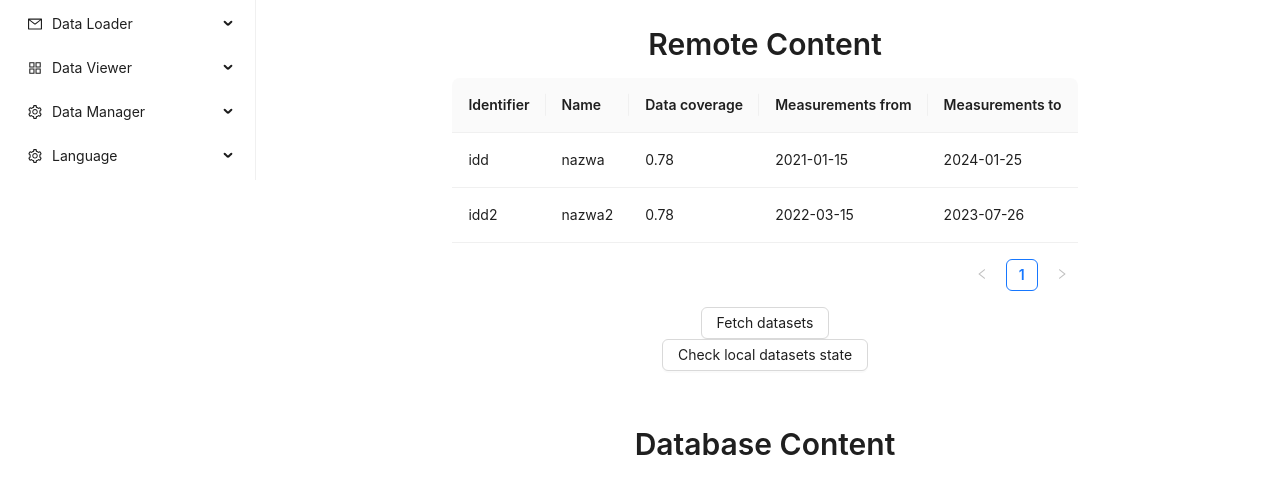
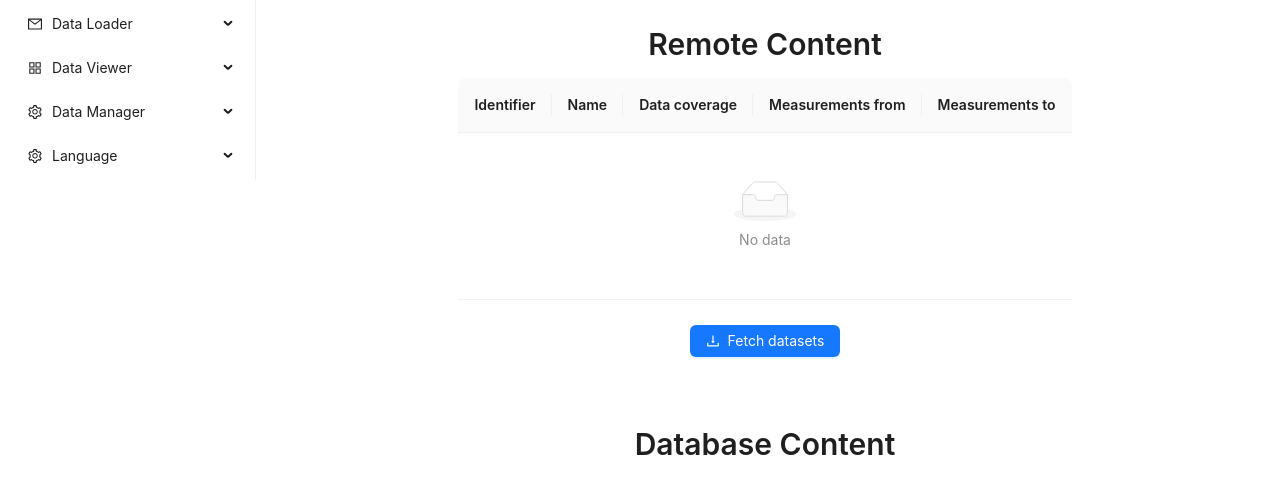
Before and after one commit to Pawel80256/noaa-dataservice, a React (Create React App) app in the folder noaa-dataservice-frontend/: page /dataloader/datasets in a window 1280 px wide. Shown: the top 494 px of the page. Built offline with nearby package versions, Linux system fonts and the light colour scheme.

Commit message:
dataset loading view development

```diff
--- a/noaa-dataservice-frontend/src/components/data_loader/RemoteDatasetsTable.tsx
+++ b/noaa-dataservice-frontend/src/components/data_loader/RemoteDatasetsTable.tsx
@@ -1,8 +1,13 @@
 import {Table, TableProps} from "antd";
 import {NOAADataset} from "../../models/NOAADataset";
 import {useTranslation} from "react-i18next";
+import {PaginationWrapper} from "../../models/PaginationWrapper";
 
-export const RemoteDatasetsTable = () => {
+export interface RemoteDatasetsTableProps {
+    datasets: PaginationWrapper<NOAADataset>;
+}
+
+export const RemoteDatasetsTable = ({ datasets }: RemoteDatasetsTableProps) => {
     const {t} = useTranslation();
 
     const columns: TableProps<NOAADataset>['columns'] = [
@@ -25,24 +30,19 @@ export const RemoteDatasetsTable = () => {
             title: t('MIN_DATE_COLUMN'),
             dataIndex:'mindate',
             key:'mindate',
-            render: (text, record) => record.mindate.toISOString().split('T')[0]
+            render: (text, record) => record && record.mindate ? new Date(record.mindate).toISOString().split('T')[0] : ''
         },
         {
             title: t('MAX_DATE_COLUMN'),
             dataIndex:'maxdate',
             key:'maxdate',
-            render: (text, record) => record.maxdate.toISOString().split('T')[0]
+            render: (text, record) => record && record.maxdate ? new Date(record.maxdate).toISOString().split('T')[0] : ''
         }
-    ]
-
-    const data: NOAADataset[] = [
-        {uid:'elo',mindate: new Date('2021-01-15'), maxdate: new Date('2024-01-25'), name:'nazwa', datacoverage:0.78,id:'idd'},
-        {uid:'el2o',mindate: new Date('2022-03-15'), maxdate: new Date('2023-07-26'), name:'nazwa2', datacoverage:0.78,id:'idd2'},
     ]
 
     return (
         <>
-            <Table columns={columns} dataSource={data}/>
+            <Table columns={columns} dataSource={datasets.data}/>
         </>
     )
 }
--- a/noaa-dataservice-frontend/src/i18n_languages/en.json
+++ b/noaa-dataservice-frontend/src/i18n_languages/en.json
@@ -13,6 +13,8 @@
   "MIN_DATE_COLUMN": "Measurements from",
   "MAX_DATE_COLUMN": "Measurements to",
 
+  "FETCH_DATASETS_LABEL": "Fetch datasets",
+
   "REMOTE_CONTENT": "Remote Content",
   "DATABASE_CONTENT": "Database Content",
 
--- a/noaa-dataservice-frontend/src/i18n_languages/pl.json
+++ b/noaa-dataservice-frontend/src/i18n_languages/pl.json
@@ -13,6 +13,8 @@
   "MIN_DATE_COLUMN": "Pomiary od",
   "MAX_DATE_COLUMN": "Pomiary do",
 
+  "FETCH_DATASETS_LABEL": "Pobierz zbiory danych",
+
   "REMOTE_CONTENT": "Zdalna Zawartość",
   "DATABASE_CONTENT": "Zawartość Bazy Danych",
 
--- a/noaa-dataservice-frontend/src/views/DatasetLoaderView.tsx
+++ b/noaa-dataservice-frontend/src/views/DatasetLoaderView.tsx
@@ -5,6 +5,8 @@ import {getAllDatasets} from "../services/NOAADatasetService";
 import {useState} from "react";
 import {NOAADataset} from "../models/NOAADataset";
 import {initialPaginationWrapper, PaginationWrapper} from "../models/PaginationWrapper";
+import { DownloadOutlined } from '@ant-design/icons';
+
 
 export const DatasetLoaderView = () =>{
     const {t} = useTranslation();
@@ -28,14 +30,11 @@ export const DatasetLoaderView = () =>{
                     <Typography.Title level={2}>{t('REMOTE_CONTENT')}</Typography.Title>
                 </Row>
                 <Row>
-                    <RemoteDatasetsTable/>
+                    <RemoteDatasetsTable datasets={datasets}/>
                 </Row>
-                <Row>
-                    <Button onClick={onClickTest} loading={isLoading}>Fetch datasets</Button>
-                </Row>
-                <Row>
-                    <Button onClick={()=>{console.log(datasets)}}>Check local datasets state</Button>
-                </Row>
+                {datasets.count === 0 &&    <Row>
+                    <Button style={{marginTop:'25px'}} type="primary" icon={<DownloadOutlined />} onClick={onClickTest} loading={isLoading}>{t('FETCH_DATASETS_LABEL')}</Button>
+                </Row>}
             </Flex>
             <Flex style={{width:'100%', height:'50%'}} align={'flex-start'} justify={'center'}>
                 <Typography.Title level={2}>{t('DATABASE_CONTENT')}</Typography.Title>
```
